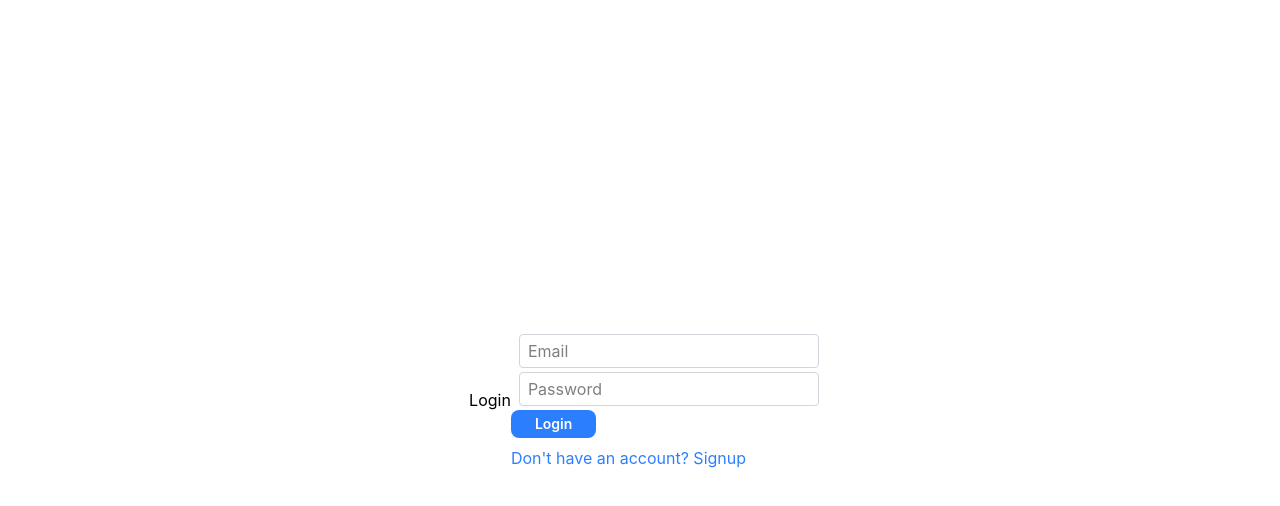
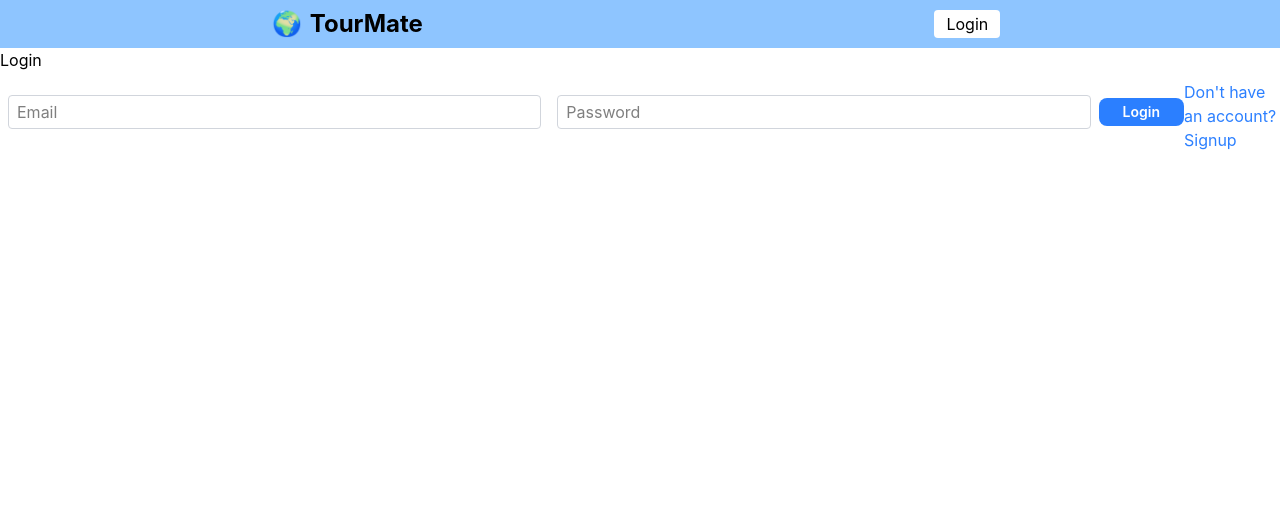
Before and after one commit to NikitaChormale/tiny-tours, a React (Vite) app in the folder client/: page /login in a window 1280 px wide. Shown: the top 506 px of the page. Built offline with nearby package versions, Linux system fonts and the light colour scheme.

Commit message:
add logout button

```diff
--- /dev/null
+++ b/client/src/components/Navbar.jsx
@@ -0,0 +1,50 @@
+import React from 'react';
+import { useEffect, useState} from 'react';
+import {Link} from "react-router-dom"
+import {getUserData,logoutUser} from "./../utils";
+import Button from"./Button";
+import {Toaster} from "react-hot-toast"
+
+
+function Navbar() {
+  const [userData, setUserData] = useState({});
+
+
+   const fetchUserData =()=>{
+      const data= getUserData();
+      console.log("fetched user data", data);
+      setUserData(data);
+
+   }
+    useEffect(()=>{
+        fetchUserData();
+    },[]);
+  return (
+    <div className='bg-blue-300 px-4 py-2 flex justify-around items-center'>
+        <Link to="/">
+     <div className="text-2xl font-bold text-black flex items-center gap-2">
+          🌍 <span>TourMate</span>
+        </div>
+        </Link>
+        <div>
+          {userData?.name ?(
+            <div>
+              Hello,{userData.name}!
+               <Button  variant="secondary" title='Logout' onClick={logoutUser} />
+              </div>
+
+          ):
+          (
+         <Link className='bg-white text-black-500 px-3 py-1
+         rounded mr-2' to="/login">
+          Login
+         </Link>
+          )}
+
+        </div>
+        <Toaster/>
+    </div>
+  )};
+
+
+export default Navbar
--- a/client/src/main.jsx
+++ b/client/src/main.jsx
@@ -7,6 +7,7 @@ import Signup from './views/Signup';
 import Tours from './views/Tours';
 import EditTour from "./views/EditTour";
 import NewTour from "./views/NewTour";
+import Dashboard from "./views/Dashboard";
 
 const root= createRoot(document.getElementById('root'));
 
@@ -19,6 +20,7 @@ root.render(
 <Route path="/signup" element={<Signup/>} />
 <Route path="/edittour" element={<EditTour/>} />
 <Route path="/newtour" element={<NewTour/>} />
+<Route path='/dashboard' element={<Dashboard/>} />
 </Routes>
 </BrowserRouter>
 
--- a/client/src/utils.jsx
+++ b/client/src/utils.jsx
@@ -1,5 +1,39 @@
+
+import toast  from "react-hot-toast"
 const setTitle =(title) => {
 document.title = title;
 };
 
-export {setTitle};
+const isUserLogin =() =>{
+    const userjwtToken =localStorage.getItem("userjwtToken");
+    return !!userjwtToken;
+};
+
+const getUserjwtToken = ()=>{
+const userjwtToken =localStorage.getItem("userjwtToken");
+return !!userjwtToken
+};
+
+
+const getUserData =() =>{
+ const userData= localStorage.getItem("userData") || "{}";
+ return JSON.parse(userData);
+};
+
+const logoutUser =() => {
+    localStorage.clear();
+    toast.success("Logged out successfully ");
+    setTimeout(()=>{
+        window.location.href= "/login";
+    }, 1500);
+
+};
+
+
+export {
+    setTitle,
+    isUserLogin,
+    getUserjwtToken,
+    getUserData,
+    logoutUser,
+};
--- /dev/null
+++ b/client/src/views/Dashboard.jsx
@@ -0,0 +1,12 @@
+import React from 'react'
+import Navbar from '../components/Navbar'
+function Dashboard() {
+  return (
+    <div>
+        <Navbar/>
+      <h1>DashBoard</h1>
+    </div>
+  )
+}
+
+export default Dashboard
--- a/client/src/views/EditTour.jsx
+++ b/client/src/views/EditTour.jsx
@@ -1,12 +1,17 @@
 import React from 'react'
 import { useEffect } from 'react';
 import { setTitle } from '../utils';
+import Navbar from '../components/Navbar';
 
 function EditTour() {
 useEffect(() => {
 setTitle ("Edit Tour - TinyTours");
 },[]);
-return <div>EditTour</div>;
+return
+<div>
+<Navbar/>
+<h1>EditTour</h1>
+</div>;
 }
 
 export default EditTour
--- a/client/src/views/Home.jsx
+++ b/client/src/views/Home.jsx
@@ -1,7 +1,7 @@
 import React from 'react'
 import { useEffect } from 'react';
 import { setTitle } from '../utils';
-
+import Navbar from '../components/Navbar';
 function Home() {
 
     useEffect(() => {
@@ -10,6 +10,7 @@ function Home() {
 
 return (
 <div>
+  <Navbar/>
 <h1>home</h1>
 </div>
 )
--- a/client/src/views/Login.jsx
+++ b/client/src/views/Login.jsx
@@ -4,7 +4,8 @@ import { useEffect,useState} from 'react';
 import { setTitle } from './../utils';
 import Input from "./../components/Input";
 import Button from './../components/Button';
-import {Link} from "react-router"
+import {Link} from "react-router";
+import Navbar from "../components/Navbar";
 
 
 
@@ -37,6 +38,11 @@ const CheckLoginUsers = async () => {
 
       localStorage.setItem("userjwtToken",jwtToken);
       localStorage.setItem("userData",JSON.stringify(data));
+
+      setTimeout(() =>{
+        window.location.href ="/dashboad";
+      },1500)
+
     } else {
       toast.error(response.data.message,{id:"loginError"});
     }
@@ -47,10 +53,13 @@ const CheckLoginUsers = async () => {
   }
 };
 return (
-  <div className="flex justify-center items-center h-screen">
+   <div >
+    <Navbar/>
+
+
 <h1>Login</h1>
-<div className='w-[300px] '>
 
+    <div className='flex justify-centre items-center w[300px]'>
 <Input
 type='email'
 placeholder='Email'
```
